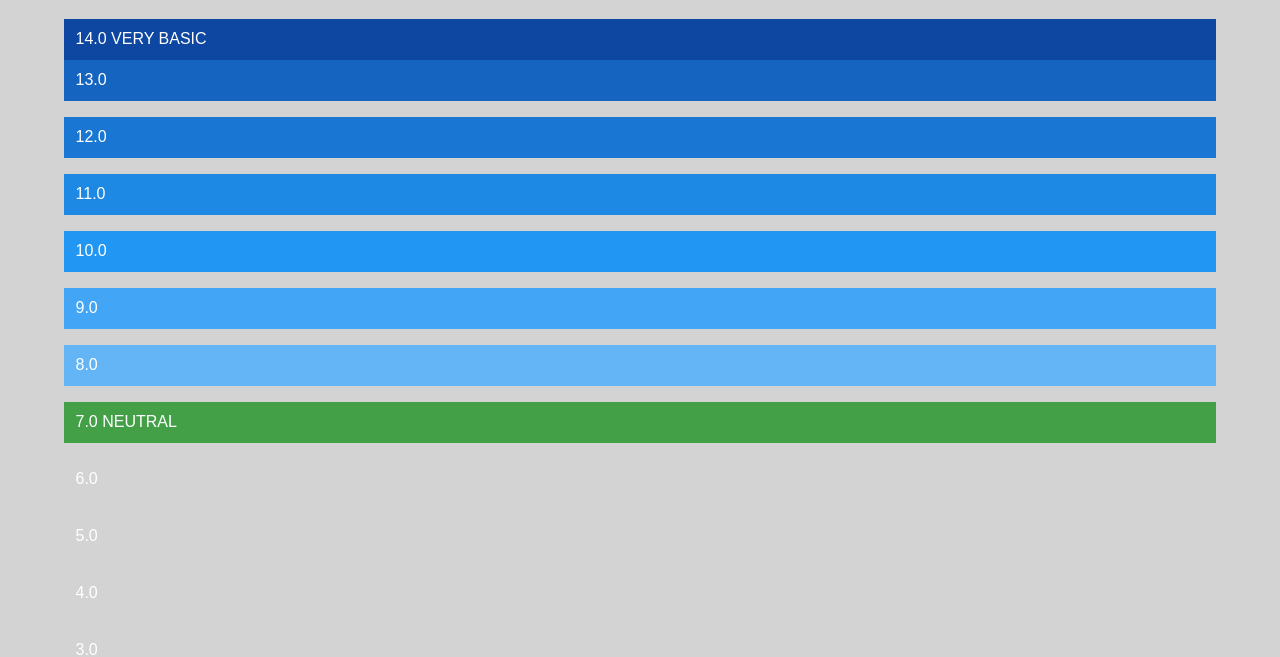
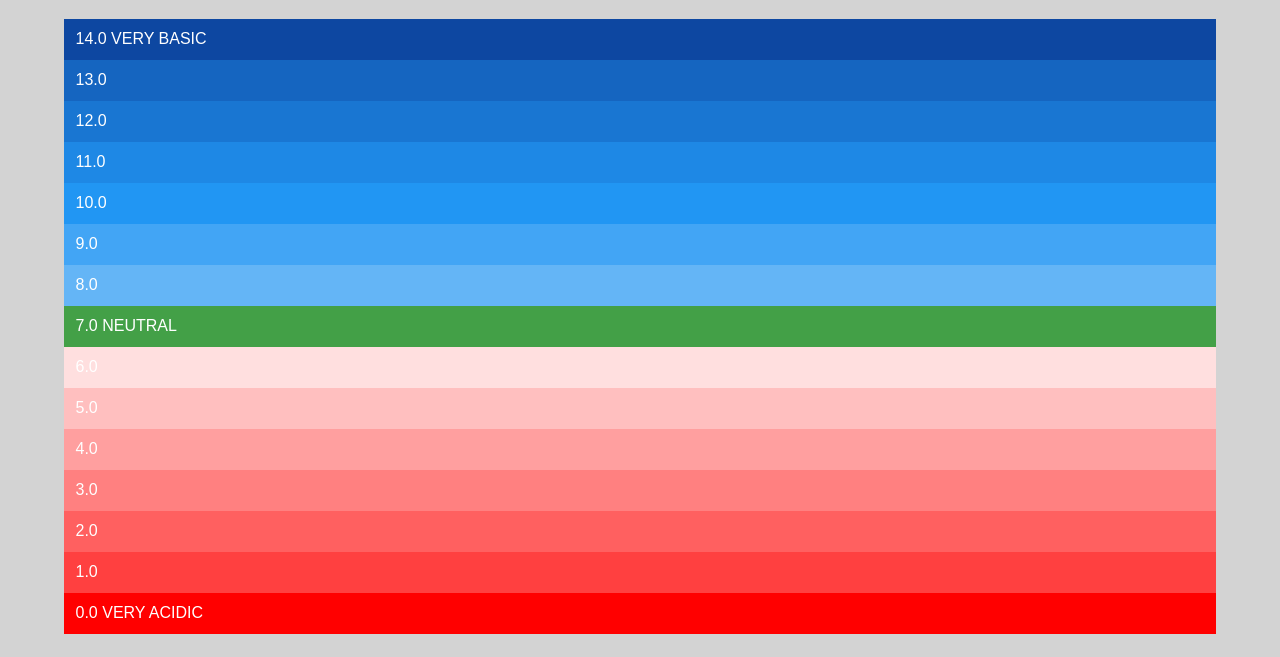
Before and after one commit to mattred1/pH, a plain HTML site: page index.html in a window 1280 px wide. Shown: the part 150-807 px from the top of the page. Drawn offline with Linux system fonts and the light colour scheme.

Commit message:
complete margins and #colors in CSS

```diff
--- a/main.css
+++ b/main.css
@@ -27,38 +27,65 @@ p {
 
 .twelve {
   background-color: #1976D2;
+  margin: 0;
 }
 
 .eleven {
   background-color: #1E88E5;
+  margin: 0;
 }
 
 .ten {
   background-color: #2196F3;
+  margin: 0;
 }
 
 .nine {
   background-color: #42A5F5;
+  margin: 0;
 }
 
 .eight {
   background-color: #64B5F6;
+  margin: 0;
 }
 
 .seven {
   background-color: #43A047;
+  margin: 0;
 }
 
-.six {}
+.six {
+  background-color: #FFDFDF;
+  margin: 0;
+}
 
-.five {}
+.five {
+  background-color: #FFBFBF;
+  margin: 0;
+}
 
-.four {}
+.four {
+  background-color: #FF9F9F;
+  margin: 0;
+}
 
-.three {}
+.three {
+  background-color: #FF8080;
+  margin: 0;
+}
 
-.two {}
+.two {
+  background-color: #FF6060;
+  margin: 0;
+}
 
-.one {}
+.one {
+  background-color: #FF4040;
+  margin: 0;
+}
 
-.zero {}
+.zero {
+  background-color: #FF0000;
+  margin: 0;
+}
```
Also changed, not shown: index.html (+0 -10 lines).
